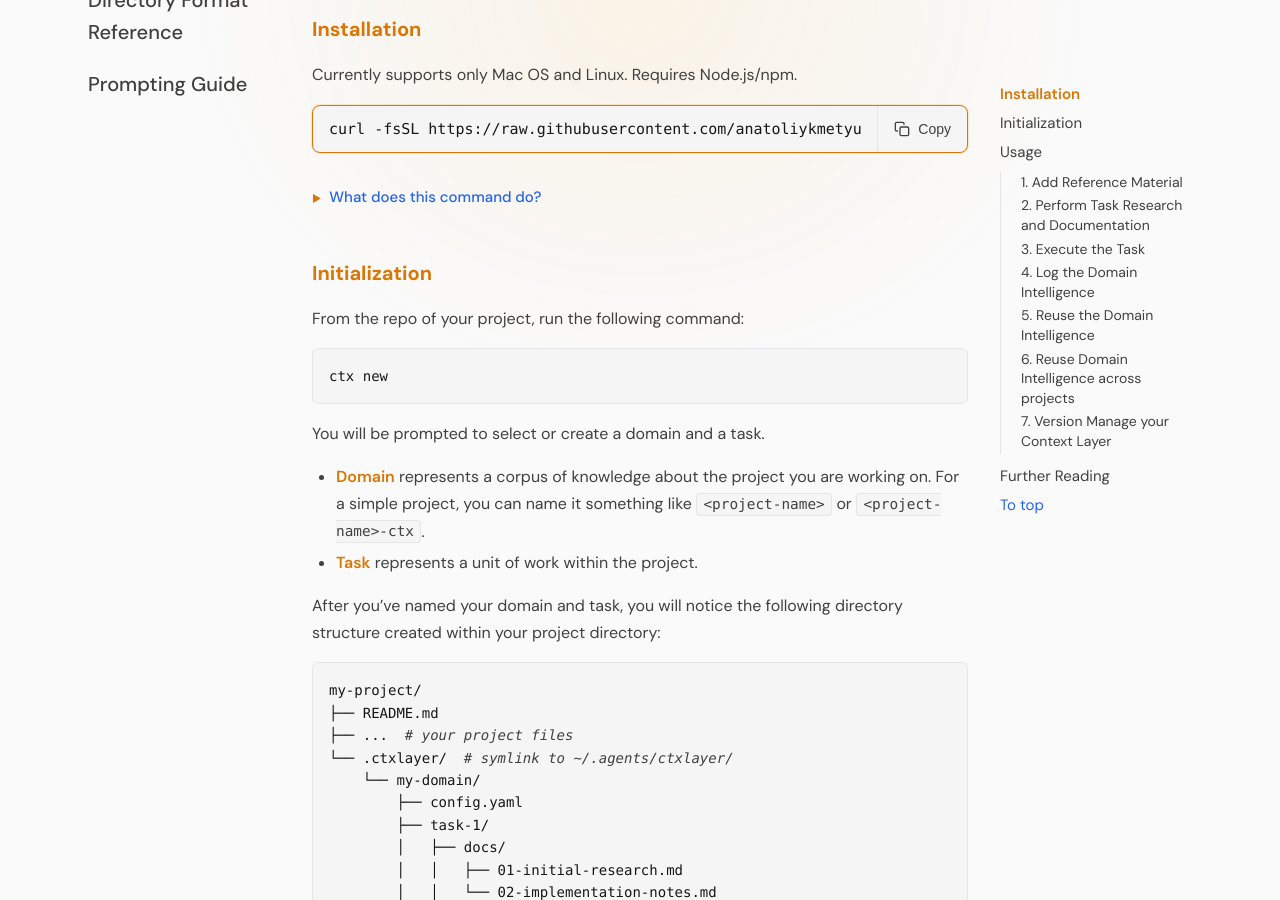
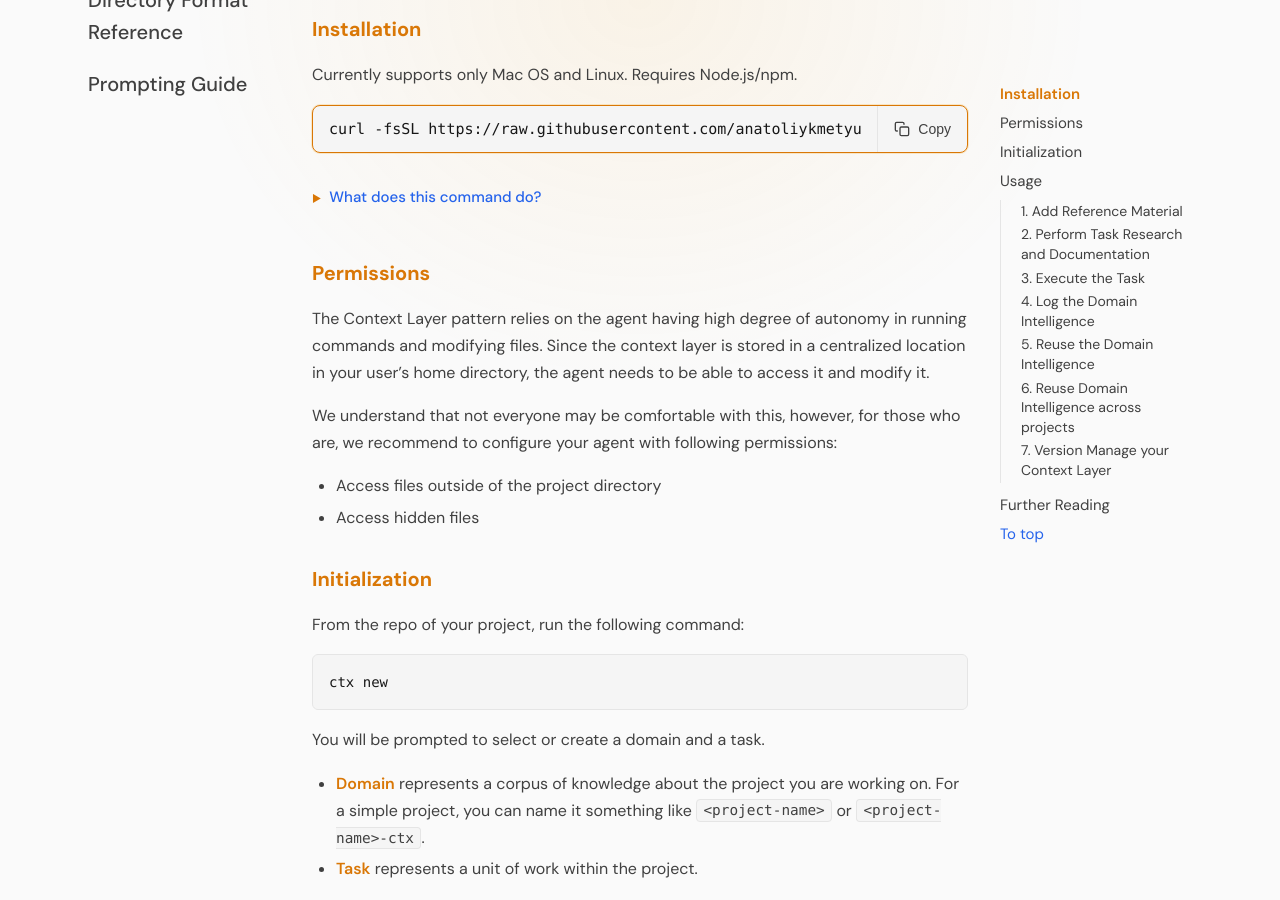
Before and after one commit to anatoliykmetyuk/ctxlayer, a Jekyll site: the page built from website/docs/getting-started.md, in a window 1280 px wide and 900 px high, scrolled down 306 px. Built offline with Jekyll 4.4.1, drawn with Linux system fonts in a browser that asks for light colours.

Commit message:
Add Permissions to getting started

```diff
--- a/website/docs/getting-started.md
+++ b/website/docs/getting-started.md
@@ -26,6 +26,15 @@ Uninstall command is also available to revert the changes:
 {% include copyable-command.html command=site.data.commands.uninstall %}
 
 </details>
+
+## Permissions
+
+The Context Layer pattern relies on the agent having high degree of autonomy in running commands and modifying files. Since the context layer is stored in a centralized location in your user's home directory, the agent needs to be able to access it and modify it.
+
+We understand that not everyone may be comfortable with this, however, for those who are, we recommend to configure your agent with following permissions:
+
+- Access files outside of the project directory
+- Access hidden files
 
 ## Initialization
 
```
